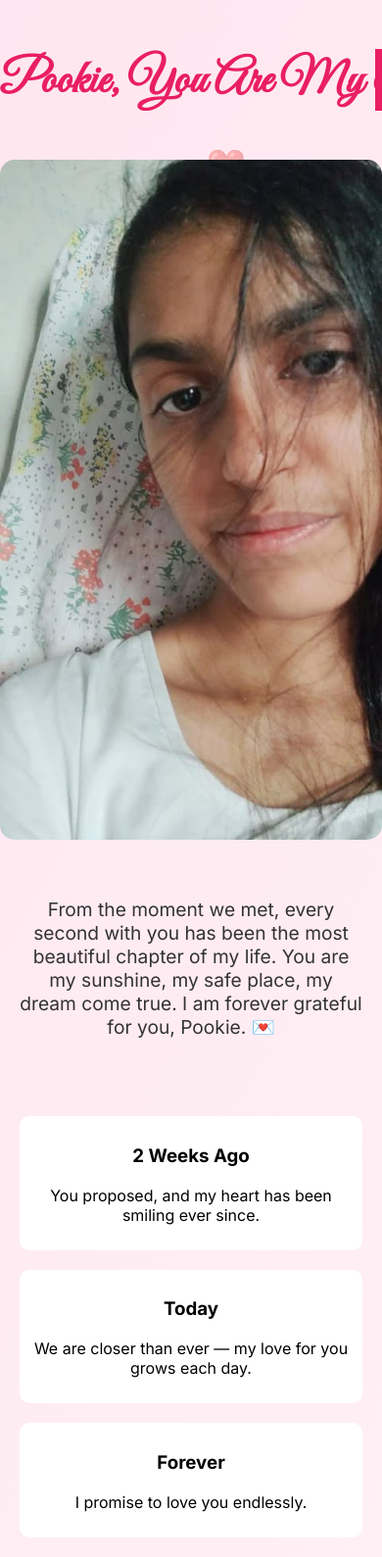
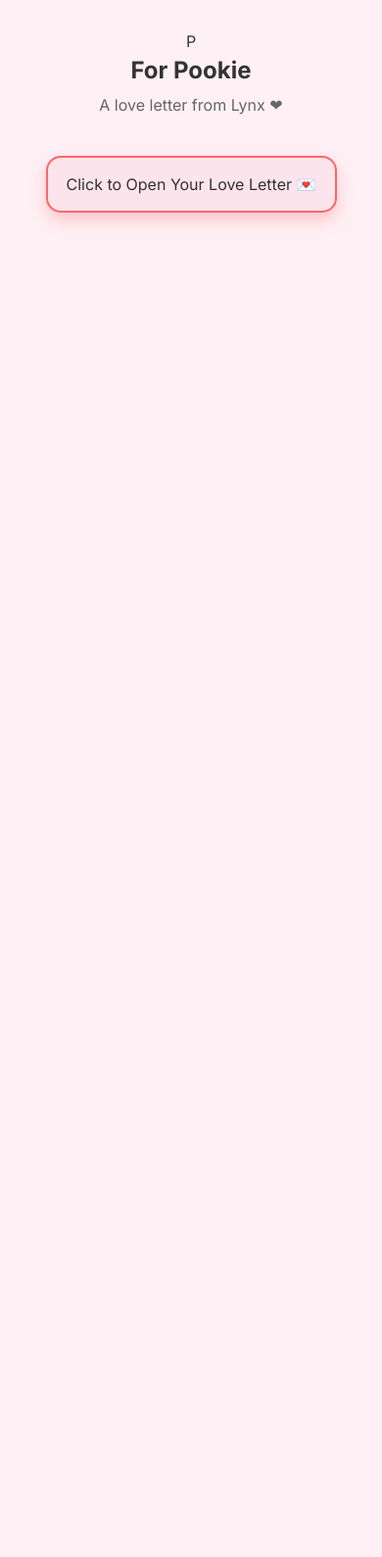
Before and after one commit to Ez-lynx-777/pookie-love, a plain HTML site: page index.html in a window 390 px wide. Shown: the whole page at 98% size. After the commit the page ends 844 px from the top, so only its background shows below. Drawn offline with Linux system fonts and the light colour scheme.

Commit message:
Add open letter animation feature

```diff
--- a/index.html
+++ b/index.html
@@ -1,53 +1,64 @@
 <!DOCTYPE html>
 <html lang="en">
 <head>
-<meta charset="UTF-8">
-<meta name="viewport" content="width=device-width, initial-scale=1.0">
-<title>For My Pookie ❤️</title>
-<link href="https://fonts.googleapis.com/css2?family=Great+Vibes&family=Inter:wght@300;400;700&display=swap" rel="stylesheet">
-<link rel="stylesheet" href="style.css">
+  <meta charset="utf-8" />
+  <meta name="viewport" content="width=device-width, initial-scale=1" />
+  <title>For Pookie — From Lynx</title>
+  <meta name="description" content="A special love letter site for Pookie, crafted by Lynx.">
+  <link href="https://fonts.googleapis.com/css2?family=Great+Vibes&family=Inter:wght@300;400;600;700&display=swap" rel="stylesheet" />
+  <link rel="stylesheet" href="style.css" />
 </head>
 <body>
 
-<!-- Floating hearts animation -->
-<div class="hearts"></div>
+  <main class="container">
+    <header class="hero">
+      <div class="title-block">
+        <div class="initial" id="initial">P</div>
+        <div>
+          <h1 class="name">For Pookie</h1>
+          <p class="sub">A love letter from Lynx ❤</p>
+        </div>
+      </div>
+    </header>
 
-<!-- Typewriter intro -->
-<h1 class="typewriter">Pookie, You Are My Forever ❤️</h1>
+    <!-- Open Letter Section -->
+    <div class="letter-container">
+      <!-- Closed letter box -->
+      <div id="closedLetter" class="letter closed" onclick="openLetter()">
+        <p>Click to Open Your Love Letter 💌</p>
+      </div>
 
-<!-- Slideshow -->
-<div class="slideshow-container">
-  <img src="../assets/img/photo1.jpg" class="slide">
-  <img src="../assets/img/photo2.jpg" class="slide">
-  <img src="../assets/img/photo3.jpg" class="slide">
-</div>
+      <!-- Open letter box -->
+      <div id="openLetter" class="letter open" style="display:none;">
+        <h2>My Dear Pookie,</h2>
+        <p>
+          Every moment with you feels like a dream I never want to wake from.
+          You light up my world with your smile and warmth.
+          I made this special letter just for you to show how deeply I care.
+        </p>
+        <p>
+          Love, <br />
+          Lynx ❤️
+        </p>
+        <button onclick="closeLetter()">Close Letter</button>
+      </div>
+    </div>
+  </main>
 
-<!-- Love letter -->
-<div class="love-letter">
-  <p>From the moment we met, every second with you has been the most beautiful chapter of my life. You are my sunshine, my safe place, my dream come true. I am forever grateful for you, Pookie. 💌</p>
-</div>
+  <script>
+    function openLetter() {
+      document.getElementById('closedLetter').style.display = 'none';
+      const openLetterDiv = document.getElementById('openLetter');
+      openLetterDiv.style.display = 'block';
+      openLetterDiv.classList.remove('open');
+      void openLetterDiv.offsetWidth; // Trigger reflow for animation
+      openLetterDiv.classList.add('open');
+    }
 
-<!-- Timeline -->
-<div class="timeline">
-  <div class="event">
-    <h3>2 Weeks Ago</h3>
-    <p>You proposed, and my heart has been smiling ever since.</p>
-  </div>
-  <div class="event">
-    <h3>Today</h3>
-    <p>We are closer than ever — my love for you grows each day.</p>
-  </div>
-  <div class="event">
-    <h3>Forever</h3>
-    <p>I promise to love you endlessly.</p>
-  </div>
-</div>
-
-<!-- Music -->
-<audio autoplay loop>
-  <source src="../assets/audio/music.mp3" type="audio/mpeg">
-</audio>
-
-<script src="script.js"></script>
+    function closeLetter() {
+      document.getElementById('openLetter').style.display = 'none';
+      document.getElementById('closedLetter').style.display = 'block';
+    }
+  </script>
 </body>
 </html>
--- a/style.css
+++ b/style.css
@@ -1,70 +1,105 @@
-body {
+/* Reset margin and padding */
+* {
   margin: 0;
-  font-family: 'Inter', sans-serif;
-  background: linear-gradient(120deg, #ffe6f0, #fff0f5);
-  text-align: center;
-  overflow-x: hidden;
+  padding: 0;
+  box-sizing: border-box;
 }
 
-.typewriter {
-  font-family: 'Great Vibes', cursive;
-  font-size: 3em;
-  color: #e91e63;
-  overflow: hidden;
-  border-right: .15em solid #e91e63;
-  white-space: nowrap;
-  margin: 50px auto;
-  animation: typing 4s steps(40, end), blink .75s step-end infinite;
+/* Body and container styling */
+body {
+  font-family: 'Inter', sans-serif;
+  padding: 20px;
+  background: #fff0f5;
+  color: #333;
+  line-height: 1.5;
 }
 
-@keyframes typing {
-  from { width: 0 }
-  to { width: 100% }
-}
-@keyframes blink {
-  from, to { border-color: transparent }
-  50% { border-color: #e91e63 }
+.container {
+  max-width: 600px;
+  margin: 0 auto;
+  padding: 10px;
+  text-align: center;
 }
 
-/* Slideshow */
-.slideshow-container {
-  position: relative;
-  max-width: 400px;
-  margin: auto;
-}
-.slide {
-  display: none;
-  width: 100%;
-  border-radius: 15px;
+/* Header styles */
+h1.name {
+  font-size: 2rem;
+  margin-bottom: 5px;
 }
 
-/* Love letter */
-.love-letter {
-  margin-top: 20px;
-  font-size: 1.2em;
-  color: #333;
-  padding: 20px;
+.sub {
+  font-size: 1rem;
+  color: #666;
+  margin-bottom: 30px;
 }
 
-/* Timeline */
-.timeline {
+/* Letter container */
+.letter-container {
   margin-top: 40px;
 }
-.event {
-  margin: 20px;
-  padding: 10px;
-  background: #fff;
-  border-radius: 10px;
+
+/* Letter box styles */
+.letter {
+  width: 100%;
+  max-width: 350px;
+  margin: 0 auto;
+  padding: 25px;
+  border: 2px solid #f66;
+  border-radius: 15px;
+  box-shadow: 0 8px 16px rgba(246, 102, 102, 0.3);
+  background: #fff0f5;
+  cursor: pointer;
+  user-select: none;
+  transition: transform 0.6s ease;
 }
 
-/* Floating hearts */
-.hearts::before, .hearts::after {
-  content: "❤️";
-  position: fixed;
-  animation: floatHearts 10s infinite;
-  font-size: 2em;
+/* Closed letter style */
+.letter.closed {
+  background: #fce4ec;
 }
-@keyframes floatHearts {
-  0% { transform: translateY(100vh) translateX(0); opacity: 1; }
-  100% { transform: translateY(-10vh) translateX(20px); opacity: 0; }
+
+/* Open letter style */
+.letter.open {
+  cursor: default;
+  animation: openLetterAnim 0.6s forwards;
+  display: block;
 }
+
+/* Open letter animation */
+@keyframes openLetterAnim {
+  from {
+    transform: rotateX(90deg);
+    opacity: 0;
+  }
+  to {
+    transform: rotateX(0deg);
+    opacity: 1;
+  }
+}
+
+/* Close button style */
+.letter button {
+  margin-top: 15px;
+  background: #f66;
+  border: none;
+  padding: 10px 20px;
+  color: white;
+  border-radius: 8px;
+  cursor: pointer;
+}
+
+.letter button:hover {
+  background: #d14545;
+}
+
+/* Responsive for smaller screens */
+@media (max-width: 400px) {
+  .letter {
+    max-width: 90%;
+    padding: 15px;
+  }
+
+  h1.name {
+    font-size: 1.5rem;
+  }
+}
```
